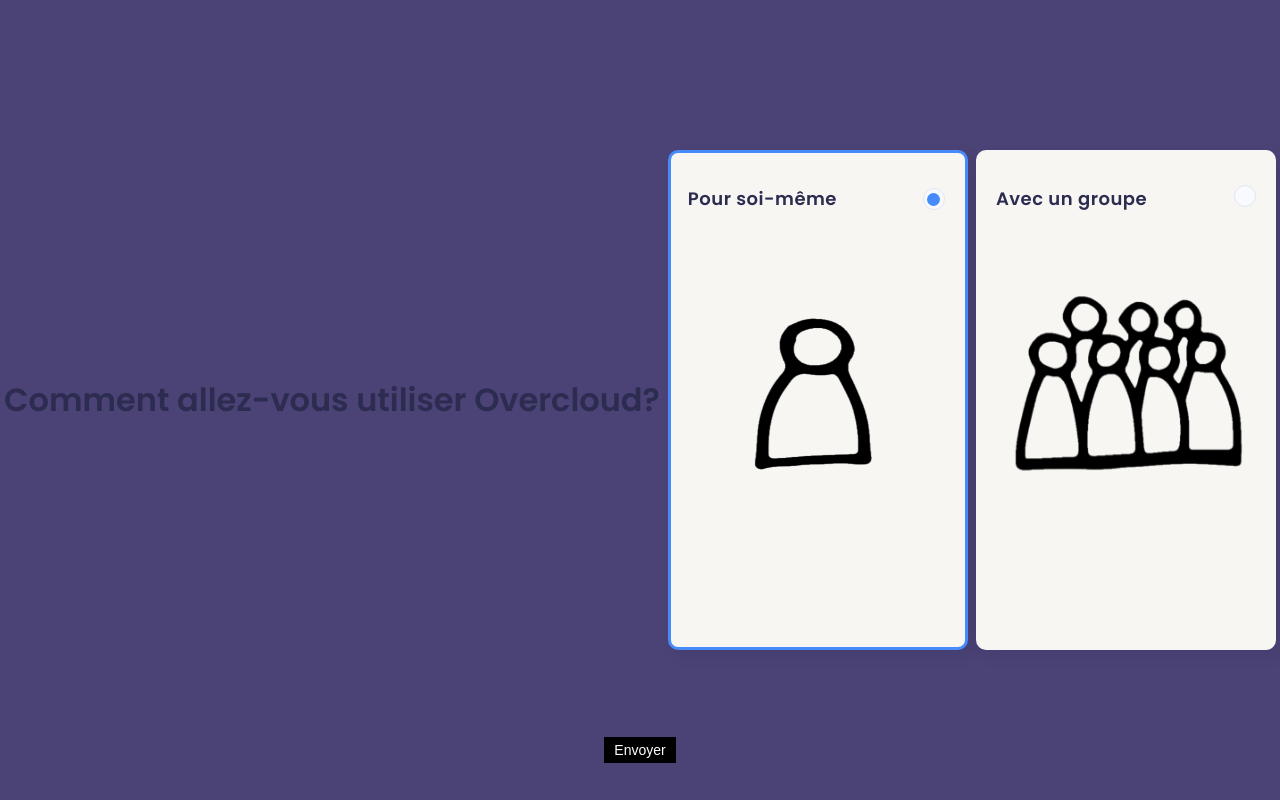
After one commit to AmineMihoubi/over-cloud, a PHP site: page /nouveaugallerytype.php in a window 1280 px wide. The commit adds this page. Run offline with PHP 8.4, Linux system fonts and the light colour scheme.

Commit message:
changer ui de création d'une gallerie

```diff
--- a/albums.php
+++ b/albums.php
@@ -3,7 +3,7 @@
     <meta charset="utf-8" />
     <!-- importer le fichier de style -->
     <link
-      rel="stylesheet" href="css\styles.css" media="screen" type="text/css"/>
+      rel="stylesheet" href="css/styles.css" media="screen" type="text/css"/>
       <script src="//code.jquery.com/jquery-1.11.1.min.js"></script>
 
   </head>
--- /dev/null
+++ b/css/radiobtn.css
@@ -0,0 +1,128 @@
+*,
+*:before,
+*:after {
+    box-sizing: border-box;
+    padding: 0;
+    margin: 0;
+}
+
+body {
+    background-color: #4b4276;
+    font-family: 'Poppins', sans-serif;
+    color: #2c2c51;
+    height: 100vh;
+    width: 100vw;
+    display: flex;
+    align-items: center;
+    justify-content: space-around;
+}
+
+.card {
+    height: 500px;
+    width: 300px;
+    position: relative;
+}
+
+input[type="radio"] {
+    -webkit-appearance: none;
+    appearance: none;
+    background-color: #F7F6F3;
+    height: 100%;
+    width: 100%;
+    border-radius: 10px;
+    position: absolute;
+    box-shadow: 7px 7px 15px rgba(2, 28, 53, 0.08);
+    cursor: pointer;
+    outline: none;
+}
+
+input[type="radio"]:before {
+    content: "";
+    position: absolute;
+    height: 22px;
+    width: 22px;
+    background-color: #f9fafd;
+    border: 1px solid #e2e6f3;
+    border-radius: 50%;
+    top: 35px;
+    right: 20px;
+}
+
+input[type="radio"]:after {
+    content: "";
+    position: absolute;
+    height: 13px;
+    width: 13px;
+    background-color: transparent;
+    border-radius: 50%;
+    top: 39.5px;
+    right: 24.5px;
+}
+
+label {
+    position: absolute;
+    margin: 20px;
+    cursor: pointer;
+}
+
+h5 {
+    font-weight: 600;
+    font-size: 18px;
+    letter-spacing: 0.5px;
+    margin: 15px 0 20px 0;
+}
+
+h2 {
+    padding-top: 50px;
+}
+
+span {
+    font-weight: 400;
+    font-size: 18px;
+    color: #7b7b93;
+}
+
+input[type="radio"]:hover {
+    transform: scale(1.05);
+}
+
+input[type="radio"]:checked {
+    border: 3px solid #478bfb;
+}
+
+input[type="radio"]:checked:after {
+    background-color: #478bfb;
+}
+
+form {
+    display: flex;
+    flex-flow: row wrap;
+    align-items: center;
+}
+
+button,
+legend {
+    color: white;
+    background-color: black;
+    padding: 5px 10px;
+    border-radius: 0;
+    border: 0;
+    font-size: 14px;
+}
+
+button:hover,
+button:focus {
+    color: #999;
+}
+
+button:active {
+    background-color: white;
+    color: black;
+    outline: 1px solid black;
+}
+
+.submit {
+    position: absolute;
+    margin: 100px;
+    margin-top: 800px;
+}
--- a/css/styles.css
+++ b/css/styles.css
@@ -1,5 +1,5 @@
 body {
-    background-color: #576279;
+    background-color: #fff;
     font-family: Arial, Helvetica, sans-serif;
 }
 
@@ -345,7 +345,7 @@
     margin: 0;
     padding: 0;
     overflow: hidden;
-    background-color: #576279;
+    background-color: white;
 }
 
 .actionsbar-li {
--- a/inscription.php
+++ b/inscription.php
@@ -44,7 +44,7 @@
 						$_SESSION['idUtilisateur'] = $reponse['id_utilisateur'];
 						$_SESSION['nomUtilisateur'] = $reponse['nom'];
 						$_SESSION['prenomUtilisateur'] = $reponse['prenom'];
-						echo "<script> location.href='./newGalleryType.php'; </script>";
+						echo "<script> location.href='./nouveaugallerytype.php'; </script>";
 						exit;
 					}else{
 						echo "le courriel entré est déjà utilisé";
--- a/navigationbar.php
+++ b/navigationbar.php
@@ -21,7 +21,6 @@
                 echo $nomGalerie;
                 ?></h2>
             <li><a href="albums.php">Albums</a></li>
-            <li><a href="newGalleryType.php">Créer Nouvel Album</a>
             <li><a href="photos.php">Photos</a></li>
             <li><a href="parametresGalerie.php">Paramètres</a></li>
             <li><a href="">Participants</a></li>
@@ -30,5 +29,5 @@
                 $_SESSION['blaseUtilisateur'] = $_SESSION['prenomUtilisateur'] . " " . $_SESSION['nomUtilisateur'];
                 echo  $_SESSION['blaseUtilisateur'];
                 ?></a></li>
-            <li id="deconnexion"><a href="index1.php">Se déconnecter</a></li>
+            <li id="deconnexion"><a href="index.php">Se déconnecter</a></li>
           </ul>
--- /dev/null
+++ b/nouveaugallerytype.php
@@ -0,0 +1,61 @@
+<?php
+session_start();
+
+?>
+
+<!DOCTYPE html>
+<html>
+
+<head>
+    <!-- importer le fichier de style -->
+    <link rel="stylesheet" href="css/radiobtn.css" media="screen" type="text/css">
+    <link href="https://fonts.googleapis.com/css2?family=Poppins:wght@400;600&display=swap" rel="stylesheet">
+</head>
+
+<!-- first page of the "Adding a new Gallery Serie -->
+
+<body>
+
+    <div>
+        <h1>Comment allez-vous utiliser Overcloud?</h1>
+    </div>
+
+
+    <div class="card">
+        <input type="radio" name="typeGallerie" id="seule" checked>
+        <label for="seule">
+            <h5>Pour soi-même</h5>
+            <h2><img src="image/seul.png" width="250" height="200"></h2>
+        </label>
+    </div>
+
+    <div class="card">
+        <input type="radio" name="typeGallerie" id="groupe">
+        <label for="groupe">
+            <h5>Avec un groupe</h5>
+            <h2><img src="image/group.png" width="250" height="200"></h2>
+
+        </label>
+    </div>
+
+
+
+    <div class="submit">
+      <button type="submit">Envoyer</button>
+    </div>
+<?php
+
+if(isset($_POST['seule'])){
+    $_SESSION["typegal"] = 1;
+
+} else if(isset($_POST['groupe'])){
+    $_SESSION["typegal"] = 2;
+
+}
+
+
+?>
+
+</body>
+
+</html>
--- a/photos.php
+++ b/photos.php
@@ -5,7 +5,7 @@
 $db_password = '';
 $db_name     = 'overcloud';
 $db_host     = 'localhost';
-$idGalerie = 1;
+
 
 //Connecting to the database
 $conn = mysqli_connect($db_host, $db_username, $db_password, $db_name);
```
Also changed, not shown: css/login.css (+28 -0 lines), css/newGallery.css (deleted, +0 -95 lines), newGalleryType.php (deleted, +0 -61 lines), image/group.jpg (deleted), image/group.png (added), image/nophoto.jfif (deleted), image/person.jpg (deleted), image/seul.png (added).
